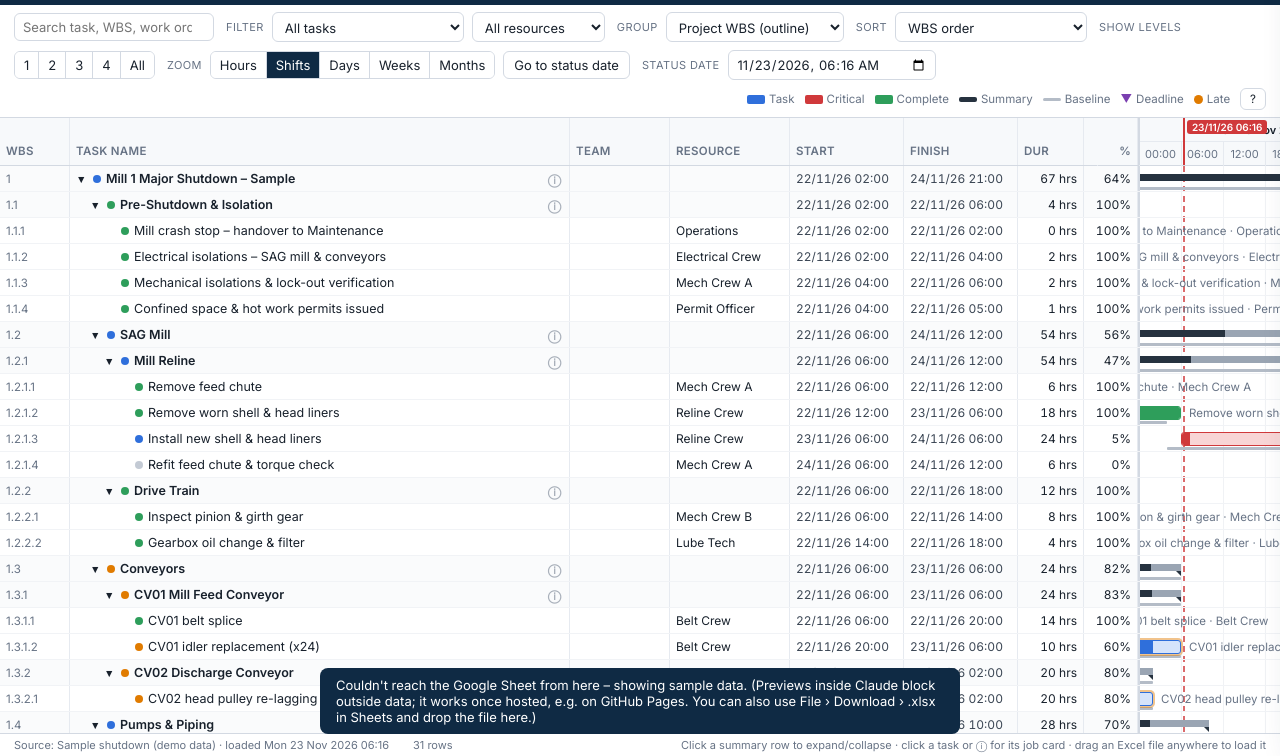
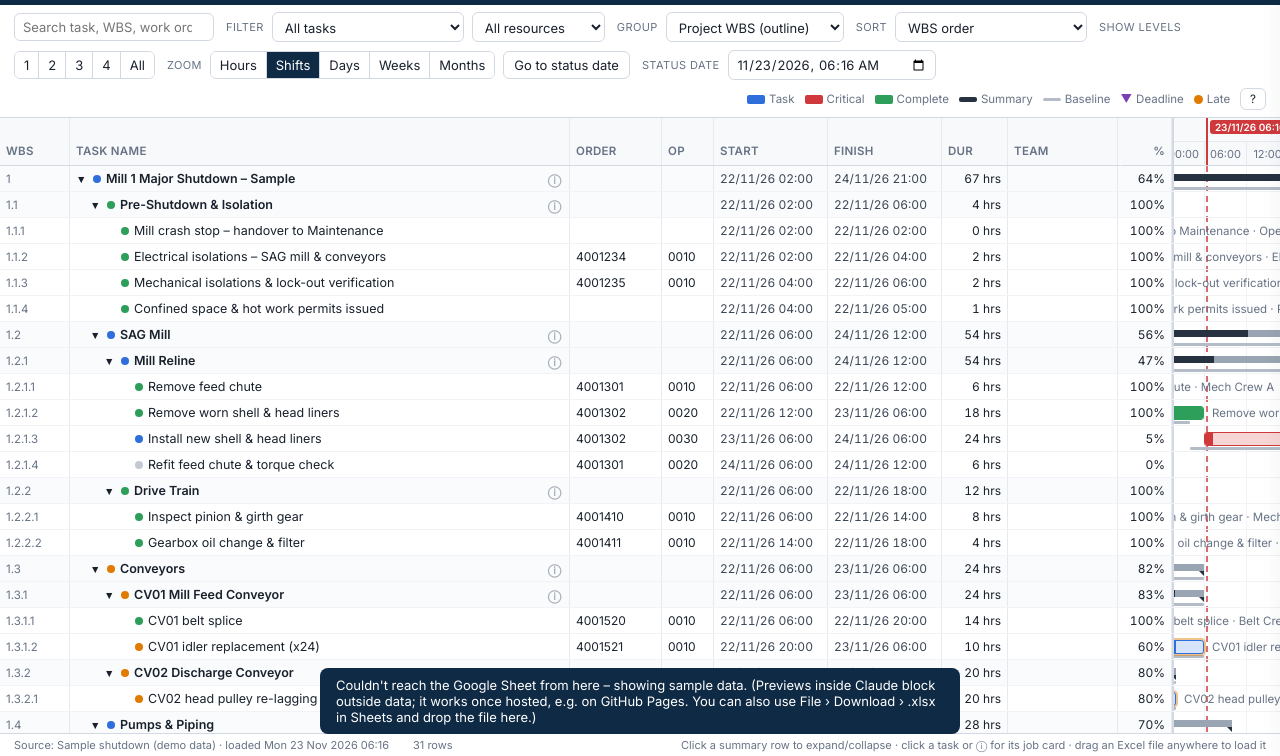
Before and after one commit to JBBunno/HUB-HIO-01, a plain HTML site: page gantt/index.html in a window 1280 px wide. Shown: the part 44-800 px from the top of the page. Drawn offline with Linux system fonts and the light colour scheme.

Commit message:
Update index.html

```diff
--- a/gantt/index.html
+++ b/gantt/index.html
@@ -340,11 +340,12 @@ const ZOOMS = {
 const COLS = [
   {k:'wbs',   t:'WBS',       w:70},
   {k:'name',  t:'Task name', w:500, wn:190},
-  {k:'team',  t:'Team',      w:100, narrowHide:true},
-  {k:'res',   t:'Resource',  w:120, narrowHide:true},
+  {k:'order', t:'Order',     w:92,  narrowHide:true},
+  {k:'oper',  t:'Op',        w:52,  narrowHide:true},
   {k:'start', t:'Start',     w:114, narrowHide:true},
   {k:'finish',t:'Finish',    w:114, narrowHide:true},
   {k:'dur',   t:'Dur',       w:66,  narrowHide:true},
+  {k:'team',  t:'Team',      w:110, narrowHide:true},
   {k:'pct',   t:'%',         w:54}
 ];
 const FIELDS = [
@@ -353,7 +354,8 @@ const FIELDS = [
   ['critical','Critical (Yes/No)'],['preds','Predecessors'],['team','Team'],['res','Resource names'],['notes','Notes'],
   ['bstart','Baseline start'],['bfinish','Baseline finish'],['astart','Actual start'],['afinish','Actual finish'],
   ['deadline','Deadline'],['sdate','Status date'],['link','Hyperlink'],['exec','Executive summary (Yes/No)'],
-  ['slack','Total slack (hrs)'],['cpct','CP/CT flag (1=CP, 2=CT)'],['active','Active (Yes/No)']
+  ['slack','Total slack (hrs)'],['cpct','CP/CT flag (1=CP, 2=CT)'],['active','Active (Yes/No)'],
+  ['order','Order number'],['oper','Operation number']
 ];
 const ALIASES = {
   name:['name','taskname','task','activityname','activity','description','tasks'],
@@ -375,7 +377,8 @@ const ALIASES = {
   deadline:['deadline'], sdate:['statusdate','datadate'], link:['hyperlink','hyperlinkaddress','link'],
   exec:['executivesummary','executivcesummary','execsummary','exec'],
   slack:['totalslack','slack','totalfloat','float'], cpct:['cpct','cpctflag','cpflag'],
-  active:['active','isactive','taskactive']
+  active:['active','isactive','taskactive'],
+  order:['ordernumber','order','workorder','wo','orderno'], oper:['operationnumber','operation','operationno','opno','op']
 };
 const DATE_FIELDS = ['start','finish','bstart','bfinish','astart','afinish','deadline','sdate'];
 const ST_LABEL = {done:'Complete', late:'Late', ip:'In progress', ns:'Not started', inact:'Inactive'};
@@ -571,6 +574,8 @@ function applyData(opts={}){
       predsRaw: String(get(r, 'preds') ?? '').trim(),
       res: String(get(r, 'res') ?? '').trim(),
       team: String(get(r, 'team') ?? '').trim(),
+      order: String(get(r, 'order') ?? '').trim(),
+      oper: String(get(r, 'oper') ?? '').trim(),
       notes: String(get(r, 'notes') ?? '').trim(),
       bstart: parseDate(get(r, 'bstart'), dmy), bfinish: parseDate(get(r, 'bfinish'), dmy),
       astart: parseDate(get(r, 'astart'), dmy), afinish: parseDate(get(r, 'afinish'), dmy),
@@ -946,6 +951,8 @@ function rowHTML(t, vi){
       case 'wbs': cells += `<div class="c wbs" style="width:${c.w}px">${esc(t.wbs || t.id)}</div>`; break;
       case 'name': cells += `<div class="c name" style="width:${c.w}px;padding-left:${4 + lvl * 14}px"><span class="chev">${t.summary ? (S.expanded.has(t.i) ? '▾' : '▸') : ''}</span><span class="dot ${st}" title="${ST_LABEL[st]}"></span><span class="nm" title="${esc(t.name)}">${esc(t.name)}</span>${t.summary ? '<span class="info" data-act="card" title="Open summary card">ⓘ</span>' : ''}</div>`; break;
       case 'team': cells += `<div class="c" style="width:${c.w}px" title="${esc(t.team || '')}">${esc(t.team || '')}</div>`; break;
+      case 'order': cells += `<div class="c" style="width:${c.w}px" title="${esc(t.order || '')}">${esc(t.order || '')}</div>`; break;
+      case 'oper': cells += `<div class="c" style="width:${c.w}px">${esc(t.summary && t.oper === '0' ? '' : (t.oper || ''))}</div>`; break;
       case 'res': cells += `<div class="c" style="width:${c.w}px" title="${esc(t.res || '')}">${esc(t.res || '')}</div>`; break;
       case 'start': cells += `<div class="c dt" style="width:${c.w}px">${fmtShort(t.start)}</div>`; break;
       case 'finish': cells += `<div class="c dt" style="width:${c.w}px">${fmtShort(t.finish)}</div>`; break;
```
